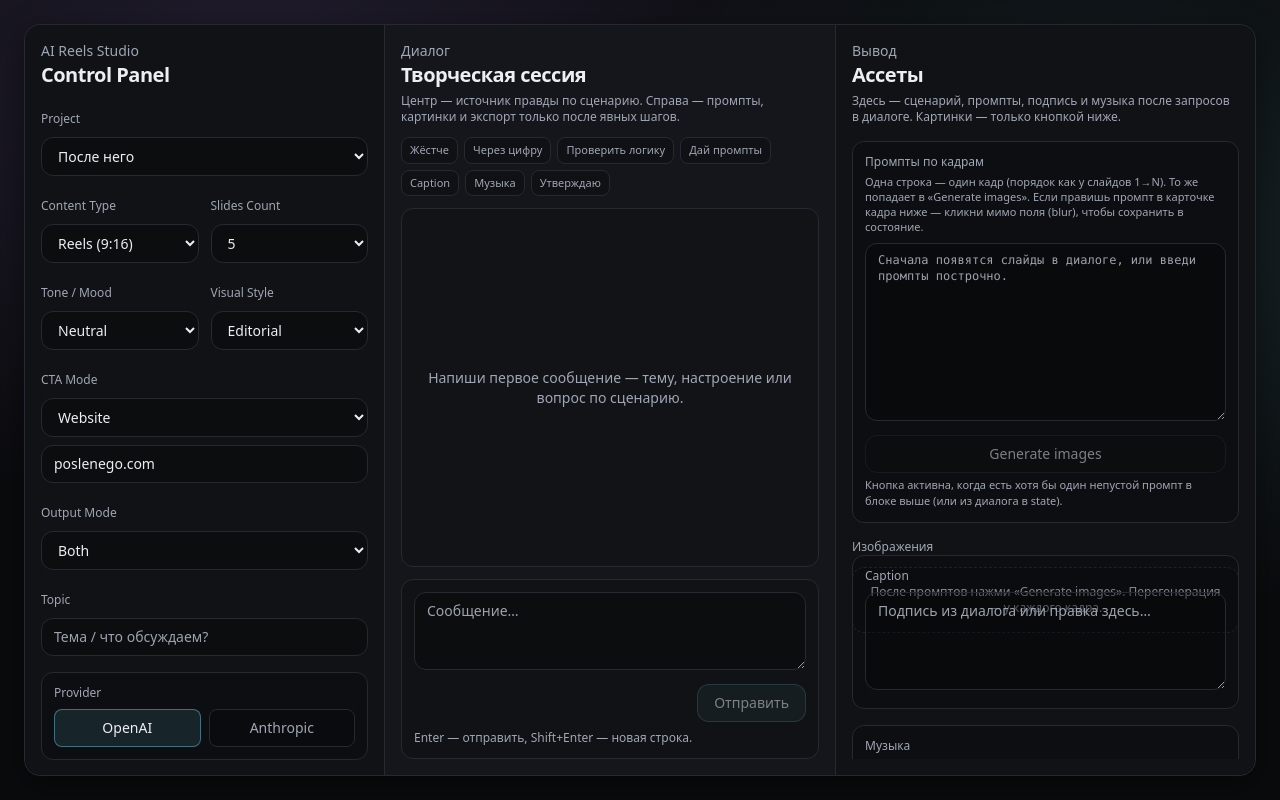
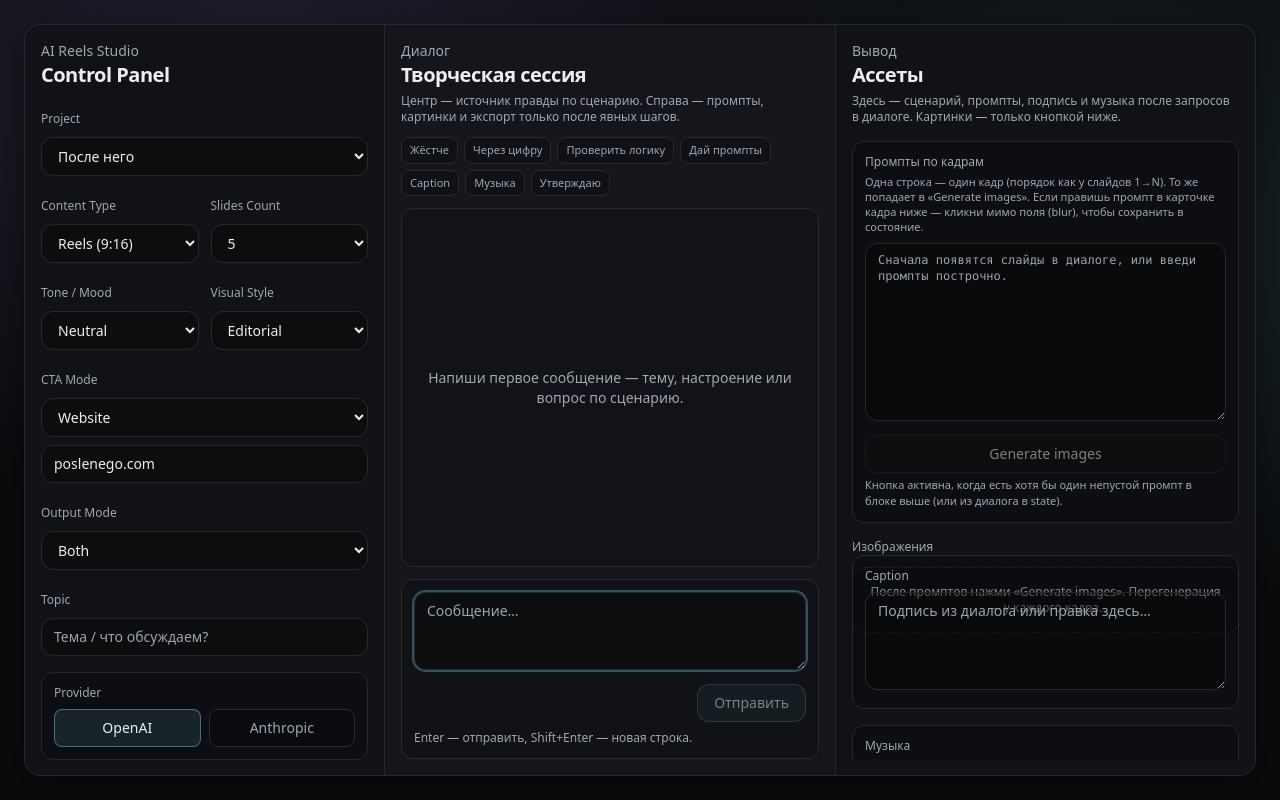
Before and after one commit to zobnin8-ux/AI-Reels-Studio, a Next.js app: page / in a window 1280 px wide. Built offline with nearby package versions, Linux system fonts and the light colour scheme.

Commit message:
Update DialoguePanel

```diff
--- a/src/components/DialoguePanel.tsx
+++ b/src/components/DialoguePanel.tsx
@@ -40,10 +40,16 @@ export function DialoguePanel() {
   const [input, setInput] = useState("");
   const [busy, setBusy] = useState(false);
   const endRef = useRef<HTMLDivElement>(null);
+  const inputRef = useRef<HTMLTextAreaElement>(null);
 
   useEffect(() => {
     endRef.current?.scrollIntoView({ behavior: "smooth" });
   }, [state.messages.length]);
+
+  useEffect(() => {
+    // Держим фокус в поле диалога после отправки/ответа, чтобы не кликать мышкой каждый раз.
+    if (!busy) inputRef.current?.focus();
+  }, [busy, state.messages.length]);
 
   async function runTurn(userText: string) {
     const text = userText.trim();
@@ -167,6 +173,7 @@ export function DialoguePanel() {
 
       <div className="rounded-xl border border-border bg-black/20 p-3">
         <textarea
+          ref={inputRef}
           value={input}
           onChange={(e) => setInput(e.target.value)}
           placeholder="Сообщение…"
```
